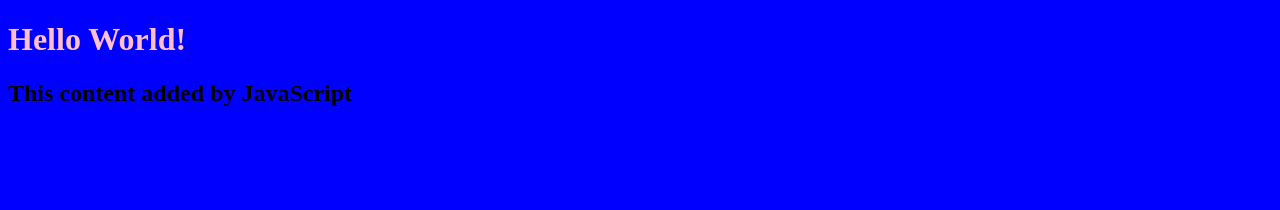
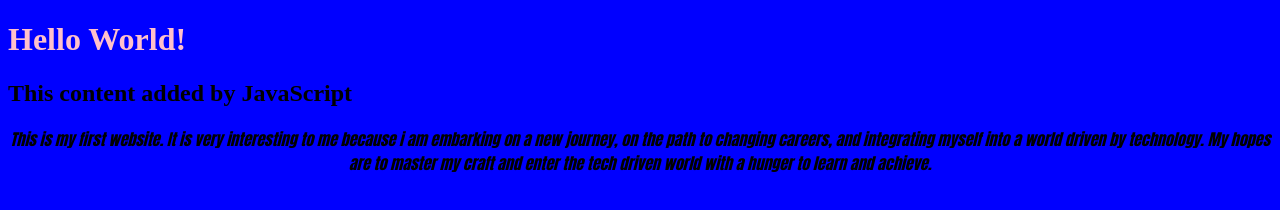
Before and after one commit to FredPerez15/my-first-website, a plain HTML site: page index.html in a window 1280 px wide. Drawn offline with Linux system fonts and the light colour scheme.

Commit message:
CSS style changes
clear

```diff
--- a/index.html
+++ b/index.html
@@ -7,5 +7,12 @@
     <body>
         <h1>Hello World!</h1>
         <script src="script.js"></script>
+        <p>
+            This is my first website. It is very interesting to me because
+            i am embarking on a new journey, on the path to changing careers,
+            and integrating myself into a world driven by technology. My hopes
+            are to master my craft and enter the tech driven world with a hunger
+            to learn and achieve.
+        </p>
     </body>
 </html>
--- a/style.css
+++ b/style.css
@@ -4,3 +4,9 @@ body {
 h1 {
     color: pink;
 }
+p {
+    font-size: medium;
+    font-style: italic;
+    text-align: center;
+    font-family: Impact, Haettenschweiler, 'Arial Narrow Bold', sans-serif;
+}
```
